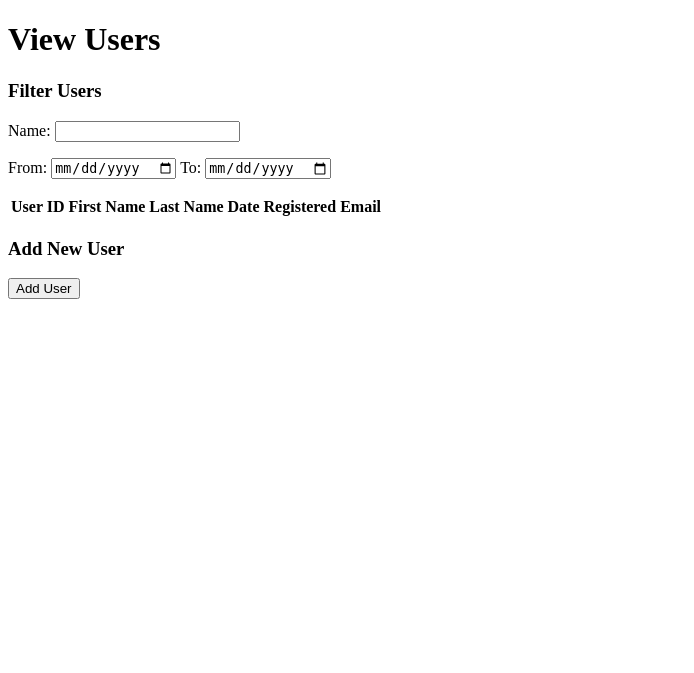
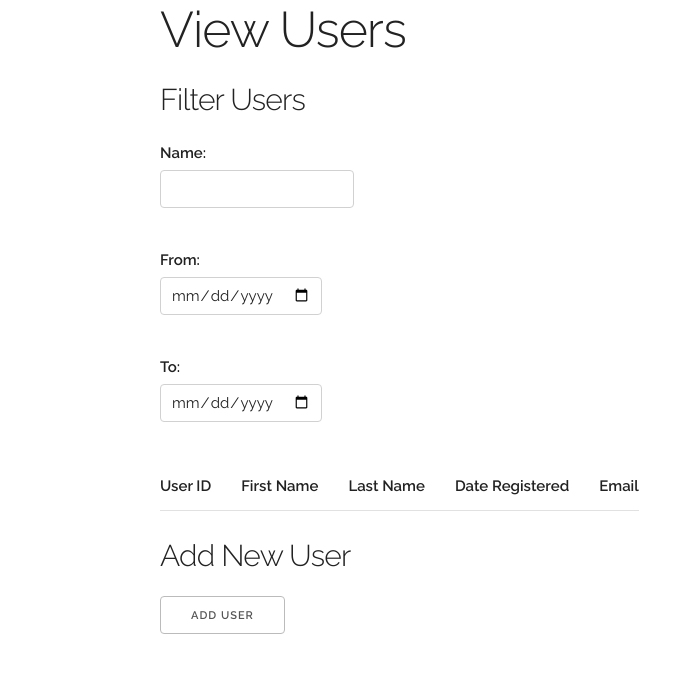
Before and after one commit to business-phil/user_table_AJAX, a Django app: template apps/users/templates/users/index.html in a window 1280 px wide. Shown: the top 673 px of the page, without its empty margins (0-694 px from the left). Run offline with Django 3.2, Linux system fonts and the light colour scheme; the template is opened without the code that fills it: values that come from a table or form of the project are taken from there, others are empty; parts of the project's set-up code (start-up, migrations or seed data) failed here and were passed over.

Commit message:
added Skeleton CSS; improved blank row population when rendering less than 5 users

```diff
--- /dev/null
+++ b/apps/users/static/users/css/skeleton.css
@@ -0,0 +1,422 @@
+/*
+* Skeleton V2.0.4
+* Copyright 2014, Dave Gamache
+* www.getskeleton.com
+* Free to use under the MIT license.
+* http://www.opensource.org/licenses/mit-license.php
+* 12/29/2014
+*/
+
+
+/* Table of contents
+––––––––––––––––––––––––––––––––––––––––––––––––––
+- Grid
+- Base Styles
+- Typography
+- Links
+- Buttons
+- Forms
+- Lists
+- Code
+- Tables
+- Spacing
+- Utilities
+- Clearing
+- Media Queries
+*/
+
+
+/* Grid
+–––––––––––––––––––––––––––––––––––––––––––––––––– */
+.container {
+  position: relative;
+  width: 100%;
+  max-width: 960px;
+  margin: 0 auto;
+  padding: 0 20px;
+  box-sizing: border-box; }
+.column,
+.columns {
+  width: 100%;
+  float: left;
+  box-sizing: border-box; }
+
+/* For devices larger than 400px */
+@media (min-width: 400px) {
+  .container {
+    width: 85%;
+    padding: 0; }
+}
+
+/* For devices larger than 550px */
+@media (min-width: 550px) {
+  .container {
+    width: 80%; }
+  .column,
+  .columns {
+    margin-left: 4%; }
+  .column:first-child,
+  .columns:first-child {
+    margin-left: 0; }
+
+  .one.column,
+  .one.columns                    { width: 4.66666666667%; }
+  .two.columns                    { width: 13.3333333333%; }
+  .three.columns                  { width: 22%;            }
+  .four.columns                   { width: 30.6666666667%; }
+  .five.columns                   { width: 39.3333333333%; }
+  .six.columns                    { width: 48%;            }
+  .seven.columns                  { width: 56.6666666667%; }
+  .eight.columns                  { width: 65.3333333333%; }
+  .nine.columns                   { width: 74.0%;          }
+  .ten.columns                    { width: 82.6666666667%; }
+  .eleven.columns                 { width: 91.3333333333%; }
+  .twelve.columns                 { width: 100%; margin-left: 0; }
+
+  .one-third.column               { width: 30.6666666667%; }
+  .two-thirds.column              { width: 65.3333333333%; }
+
+  .one-half.column                { width: 48%; }
+
+  /* Offsets */
+  .offset-by-one.column,
+  .offset-by-one.columns          { margin-left: 8.66666666667%; }
+  .offset-by-two.column,
+  .offset-by-two.columns          { margin-left: 17.3333333333%; }
+  .offset-by-three.column,
+  .offset-by-three.columns        { margin-left: 26%;            }
+  .offset-by-four.column,
+  .offset-by-four.columns         { margin-left: 34.6666666667%; }
+  .offset-by-five.column,
+  .offset-by-five.columns         { margin-left: 43.3333333333%; }
+  .offset-by-six.column,
+  .offset-by-six.columns          { margin-left: 52%;            }
+  .offset-by-seven.column,
+  .offset-by-seven.columns        { margin-left: 60.6666666667%; }
+  .offset-by-eight.column,
+  .offset-by-eight.columns        { margin-left: 69.3333333333%; }
+  .offset-by-nine.column,
+  .offset-by-nine.columns         { margin-left: 78.0%;          }
+  .offset-by-ten.column,
+  .offset-by-ten.columns          { margin-left: 86.6666666667%; }
+  .offset-by-eleven.column,
+  .offset-by-eleven.columns       { margin-left: 95.3333333333%; }
+
+  .offset-by-one-third.column,
+  .offset-by-one-third.columns    { margin-left: 34.6666666667%; }
+  .offset-by-two-thirds.column,
+  .offset-by-two-thirds.columns   { margin-left: 69.3333333333%; }
+
+  .offset-by-one-half.column,
+  .offset-by-one-half.columns     { margin-left: 52%; }
+
+}
+
+
+/* Base Styles
+–––––––––––––––––––––––––––––––––––––––––––––––––– */
+/* NOTE
+html is set to 62.5% so that all the REM measurements throughout Skeleton
+are based on 10px sizing. So basically 1.5rem = 15px :) */
+html {
+  font-size: 62.5%; }
+body {
+  font-size: 1.5em; /* currently ems cause chrome bug misinterpreting rems on body element */
+  line-height: 1.6;
+  font-weight: 400;
+  font-family: "Raleway", "HelveticaNeue", "Helvetica Neue", Helvetica, Arial, sans-serif;
+  color: #222; }
+
+
+/* Typography
+–––––––––––––––––––––––––––––––––––––––––––––––––– */
+h1, h2, h3, h4, h5, h6 {
+  margin-top: 0;
+  margin-bottom: 2rem;
+  font-weight: 300; }
+h1 { font-size: 4.0rem; line-height: 1.2;  letter-spacing: -.1rem;}
+h2 { font-size: 3.6rem; line-height: 1.25; letter-spacing: -.1rem; }
+h3 { font-size: 3.0rem; line-height: 1.3;  letter-spacing: -.1rem; }
+h4 { font-size: 2.4rem; line-height: 1.35; letter-spacing: -.08rem; }
+h5 { font-size: 1.8rem; line-height: 1.5;  letter-spacing: -.05rem; }
+h6 { font-size: 1.5rem; line-height: 1.6;  letter-spacing: 0; }
+
+/* Larger than phablet */
+@media (min-width: 550px) {
+  h1 { font-size: 5.0rem; }
+  h2 { font-size: 4.2rem; }
+  h3 { font-size: 3.6rem; }
+  h4 { font-size: 3.0rem; }
+  h5 { font-size: 2.4rem; }
+  h6 { font-size: 1.5rem; }
+}
+
+p {
+  margin-top: 0; }
+
+
+/* Links
+–––––––––––––––––––––––––––––––––––––––––––––––––– */
+a {
+  color: #1EAEDB; }
+a:hover {
+  color: #0FA0CE; }
+
+
+/* Buttons
+–––––––––––––––––––––––––––––––––––––––––––––––––– */
+.button,
+button,
+input[type="submit"],
+input[type="reset"],
+input[type="button"] {
+  display: inline-block;
+  height: 38px;
+  padding: 0 30px;
+  color: #555;
+  text-align: center;
+  font-size: 11px;
+  font-weight: 600;
+  line-height: 38px;
+  letter-spacing: .1rem;
+  text-transform: uppercase;
+  text-decoration: none;
+  white-space: nowrap;
+  background-color: transparent;
+  border-radius: 4px;
+  border: 1px solid #bbb;
+  cursor: pointer;
+  box-sizing: border-box; }
+.button:hover,
+button:hover,
+input[type="submit"]:hover,
+input[type="reset"]:hover,
+input[type="button"]:hover,
+.button:focus,
+button:focus,
+input[type="submit"]:focus,
+input[type="reset"]:focus,
+input[type="button"]:focus {
+  color: #333;
+  border-color: #888;
+  outline: 0; }
+.button.button-primary,
+button.button-primary,
+input[type="submit"].button-primary,
+input[type="reset"].button-primary,
+input[type="button"].button-primary {
+  color: #FFF;
+  background-color: #33C3F0;
+  border-color: #33C3F0; }
+.button.button-primary:hover,
+button.button-primary:hover,
+input[type="submit"].button-primary:hover,
+input[type="reset"].button-primary:hover,
+input[type="button"].button-primary:hover,
+.button.button-primary:focus,
+button.button-primary:focus,
+input[type="submit"].button-primary:focus,
+input[type="reset"].button-primary:focus,
+input[type="button"].button-primary:focus {
+  color: #FFF;
+  background-color: #1EAEDB;
+  border-color: #1EAEDB; }
+
+
+/* Forms
+–––––––––––––––––––––––––––––––––––––––––––––––––– */
+input[type="date"],
+input[type="email"],
+input[type="number"],
+input[type="search"],
+input[type="text"],
+input[type="tel"],
+input[type="url"],
+input[type="password"],
+textarea,
+select {
+  height: 38px;
+  padding: 6px 10px; /* The 6px vertically centers text on FF, ignored by Webkit */
+  background-color: #fff;
+  border: 1px solid #D1D1D1;
+  border-radius: 4px;
+  box-shadow: none;
+  box-sizing: border-box; }
+/* Removes awkward default styles on some inputs for iOS */
+input[type="date"],
+input[type="email"],
+input[type="number"],
+input[type="search"],
+input[type="text"],
+input[type="tel"],
+input[type="url"],
+input[type="password"],
+textarea {
+  -webkit-appearance: none;
+     -moz-appearance: none;
+          appearance: none; }
+textarea {
+  min-height: 65px;
+  padding-top: 6px;
+  padding-bottom: 6px; }
+input[type="date"]:focus,
+input[type="email"]:focus,
+input[type="number"]:focus,
+input[type="search"]:focus,
+input[type="text"]:focus,
+input[type="tel"]:focus,
+input[type="url"]:focus,
+input[type="password"]:focus,
+textarea:focus,
+select:focus {
+  border: 1px solid #33C3F0;
+  outline: 0; }
+label,
+legend {
+  display: block;
+  margin-bottom: .5rem;
+  font-weight: 600; }
+fieldset {
+  padding: 0;
+  border-width: 0; }
+input[type="checkbox"],
+input[type="radio"] {
+  display: inline; }
+label > .label-body {
+  display: inline-block;
+  margin-left: .5rem;
+  font-weight: normal; }
+
+
+/* Lists
+–––––––––––––––––––––––––––––––––––––––––––––––––– */
+ul {
+  list-style: circle inside; }
+ol {
+  list-style: decimal inside; }
+ol, ul {
+  padding-left: 0;
+  margin-top: 0; }
+ul ul,
+ul ol,
+ol ol,
+ol ul {
+  margin: 1.5rem 0 1.5rem 3rem;
+  font-size: 90%; }
+li {
+  margin-bottom: 1rem; }
+
+
+/* Code
+–––––––––––––––––––––––––––––––––––––––––––––––––– */
+code {
+  padding: .2rem .5rem;
+  margin: 0 .2rem;
+  font-size: 90%;
+  white-space: nowrap;
+  background: #F1F1F1;
+  border: 1px solid #E1E1E1;
+  border-radius: 4px; }
+pre > code {
+  display: block;
+  padding: 1rem 1.5rem;
+  white-space: pre; }
+
+
+/* Tables
+–––––––––––––––––––––––––––––––––––––––––––––––––– */
+th,
+td {
+  height: 24px;
+  padding: 12px 15px;
+  text-align: left;
+  border-bottom: 1px solid #E1E1E1; }
+th:first-child,
+td:first-child {
+  padding-left: 0; }
+th:last-child,
+td:last-child {
+  padding-right: 0; }
+
+
+/* Spacing
+–––––––––––––––––––––––––––––––––––––––––––––––––– */
+button,
+.button {
+  margin-bottom: 1rem; }
+input,
+textarea,
+select,
+fieldset {
+  margin-bottom: 1.5rem; }
+pre,
+blockquote,
+dl,
+figure,
+table,
+p,
+ul,
+ol,
+form {
+  margin-bottom: 2.5rem; }
+
+
+/* Utilities
+–––––––––––––––––––––––––––––––––––––––––––––––––– */
+.u-full-width {
+  width: 100%;
+  box-sizing: border-box; }
+.u-max-full-width {
+  max-width: 100%;
+  box-sizing: border-box; }
+.u-pull-right {
+  float: right; }
+.u-pull-left {
+  float: left; }
+
+
+/* Misc
+–––––––––––––––––––––––––––––––––––––––––––––––––– */
+hr {
+  margin-top: 3rem;
+  margin-bottom: 3.5rem;
+  border-width: 0;
+  border-top: 1px solid #E1E1E1; }
+
+
+/* Clearing
+–––––––––––––––––––––––––––––––––––––––––––––––––– */
+
+/* Self Clearing Goodness */
+.container:after,
+.row:after,
+.u-cf {
+  content: "";
+  display: table;
+  clear: both; }
+
+
+/* Media Queries
+–––––––––––––––––––––––––––––––––––––––––––––––––– */
+/*
+Note: The best way to structure the use of media queries is to create the queries
+near the relevant code. For example, if you wanted to change the styles for buttons
+on small devices, paste the mobile query code up in the buttons section and style it
+there.
+*/
+
+
+/* Larger than mobile */
+@media (min-width: 400px) {}
+
+/* Larger than phablet (also point when grid becomes active) */
+@media (min-width: 550px) {}
+
+/* Larger than tablet */
+@media (min-width: 750px) {}
+
+/* Larger than desktop */
+@media (min-width: 1000px) {}
+
+/* Larger than Desktop HD */
+@media (min-width: 1200px) {}
--- a/apps/users/templates/users/index.html
+++ b/apps/users/templates/users/index.html
@@ -4,19 +4,23 @@
     {% load staticfiles %}
     <meta charset="utf-8">
     <title>Users Using AJAX</title>
+    <link href='https://fonts.googleapis.com/css?family=Raleway:400,300,600' rel='stylesheet' type='text/css' />
+    <link rel="stylesheet" href="{% static 'users/css/normalize.css' %}" />
+    <link rel="stylesheet" href="{% static 'users/css/skeleton.css' %}" />
     <script src="https://ajax.googleapis.com/ajax/libs/jquery/2.2.4/jquery.min.js"></script>
 </head>
 <body>
+    <div class="container">
         <h1>View Users</h1>
-    <h3>Filter Users</h3>
+        <h4>Filter Users</h4>
         <div id="user_table">
             <form id="filter_form" action="{% url 'index' %}" method="post">
                 {% csrf_token %}
                 <p><label for="name">Name: </label>
                 <input id="name" type="text" name="name" /></p>
                 <p><label for="date_from">From: </label>
-            <input id="date_from" type="date" name="date_from" />
-            <label for="date_to">To: </label>
+                <input id="date_from" type="date" name="date_from" /></p>
+                <p><label for="date_to">To: </label>
                 <input id="date_to" type="date" name="date_to" /></p>
                 <input id="page" type="hidden" name="page" value="1" />
                 <!-- <input type="submit" value="Filter" /> -->
@@ -59,12 +63,13 @@
                 </tbody>
             </table>
         </div>  <!-- end user table -->
-    <h3>Add New User</h3>
+        <h4>Add New User</h4>
         <form id="create_form" action="{% url 'index' %}" method="get">
             {% csrf_token %}
             {{ add_user.as_p }}
             <input type="submit" value="Add User">
         </form>  <!-- end create user form -->
+    </div>
 </body>
 <script type="text/javascript" src="{% static 'users/js/jquery.js' %}"></script>
 </html>
--- a/apps/users/views.py
+++ b/apps/users/views.py
@@ -31,7 +31,7 @@ class Users(View):
         pagecount = int(float(len(userquery)-1)/5)
         context = {
             'users': userquery[start:end],
-            'rowcount': range(len(userquery), 5),
+            'rowcount': range(len(userquery[start:end]), 5),
             'pagerange': range(pagecount+1),
         }
         return render(request, 'users/index_table.html', context)
```
Also changed, not shown: apps/users/static/users/css/normalize.css (added). Lines whose indentation alone changed are shown as unchanged.
